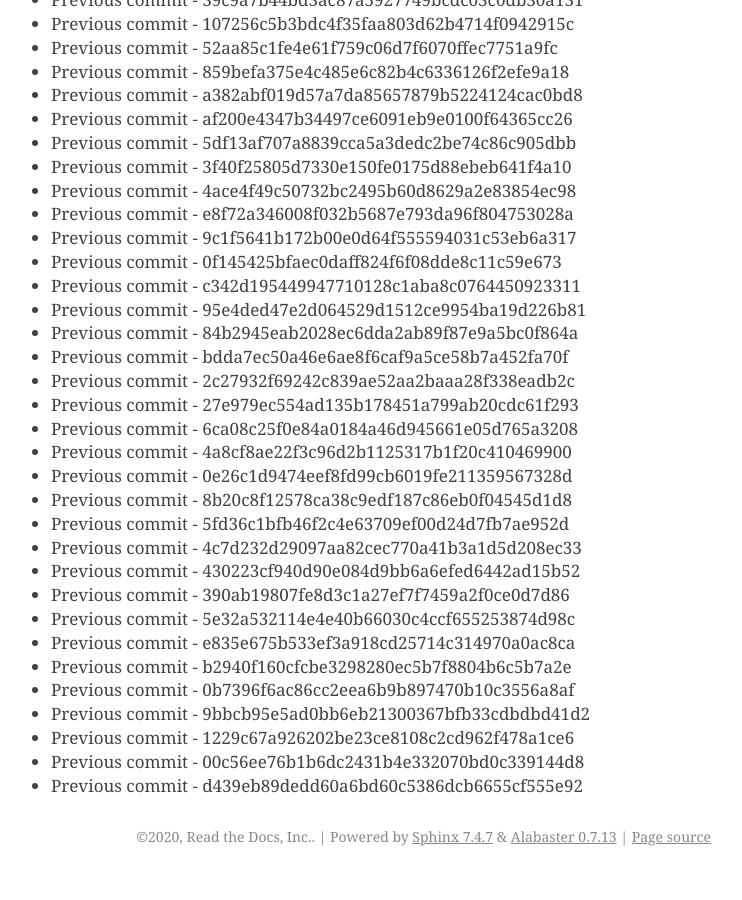
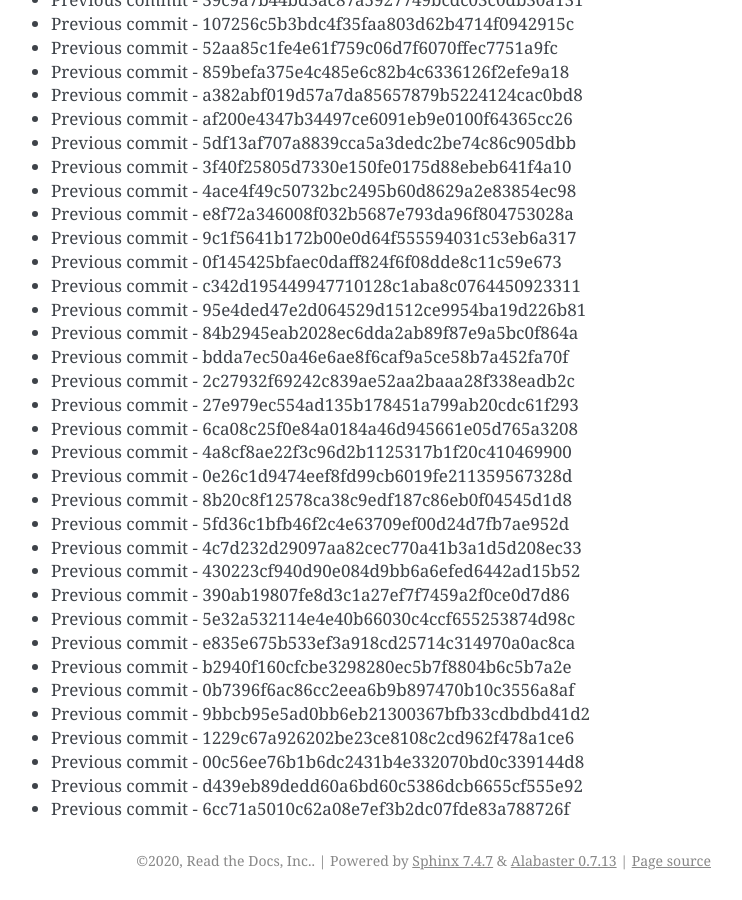
Before and after one commit to readthedocs/rtd-git-stresstest, a Sphinx documentation site: the page built from docs/updates.rst, in a window 1280 px wide and 900 px high, scrolled down 62313 px. Shown: the whole window, without its empty margins (399-1141 px from the left). Built offline with Sphinx 7.4.7, drawn with Linux system fonts in a browser that asks for light colours; before the commit the page ends 63189 px from its top, so only the background shows below that.

Commit message:
Generating commit from previous: 6cc71a5010c62a08e7ef3b2dc07fde83a788726f

```diff
--- a/docs/updates.rst
+++ b/docs/updates.rst
@@ -2650,3 +2650,4 @@ It can be tested for any performance characteristics.
 * Previous commit - 1229c67a926202be23ce8108c2cd962f478a1ce6
 * Previous commit - 00c56ee76b1b6dc2431b4e332070bd0c339144d8
 * Previous commit - d439eb89dedd60a6bd60c5386dcb6655cf555e92
+* Previous commit - 6cc71a5010c62a08e7ef3b2dc07fde83a788726f
```
